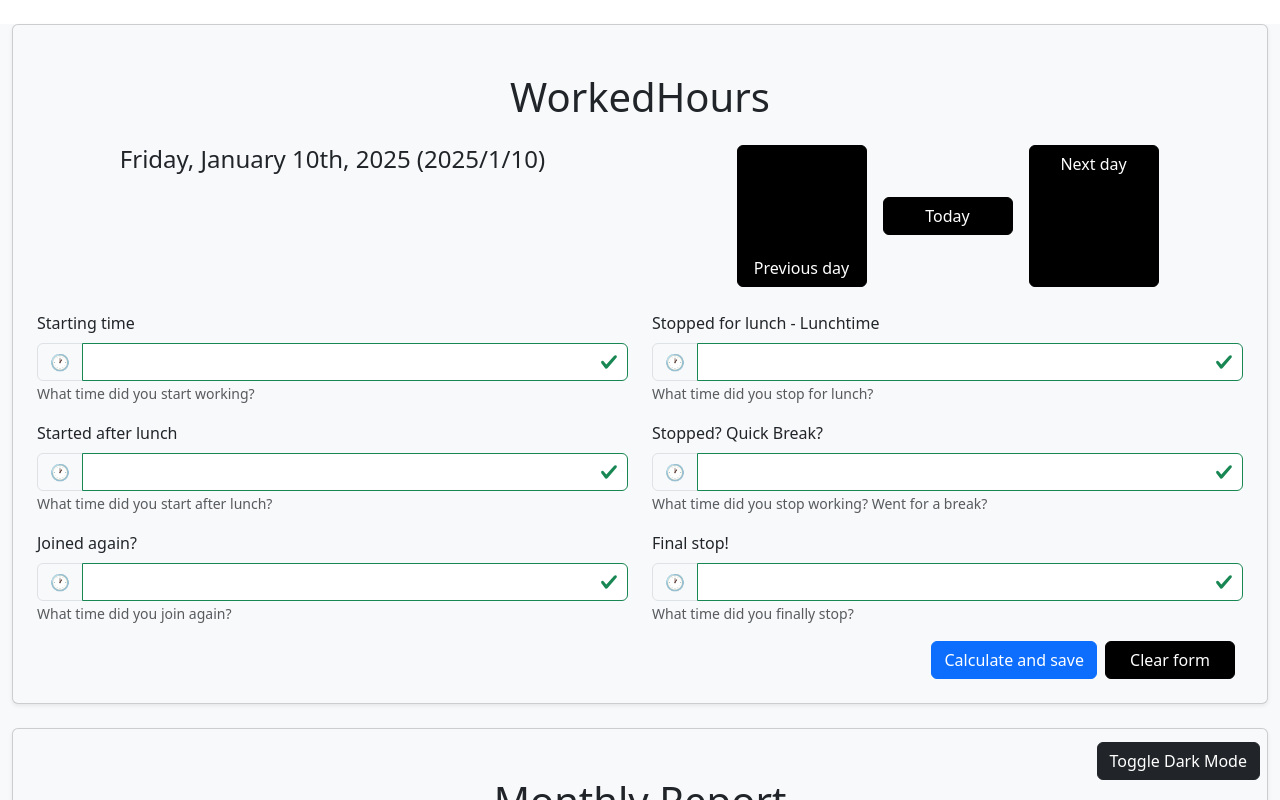
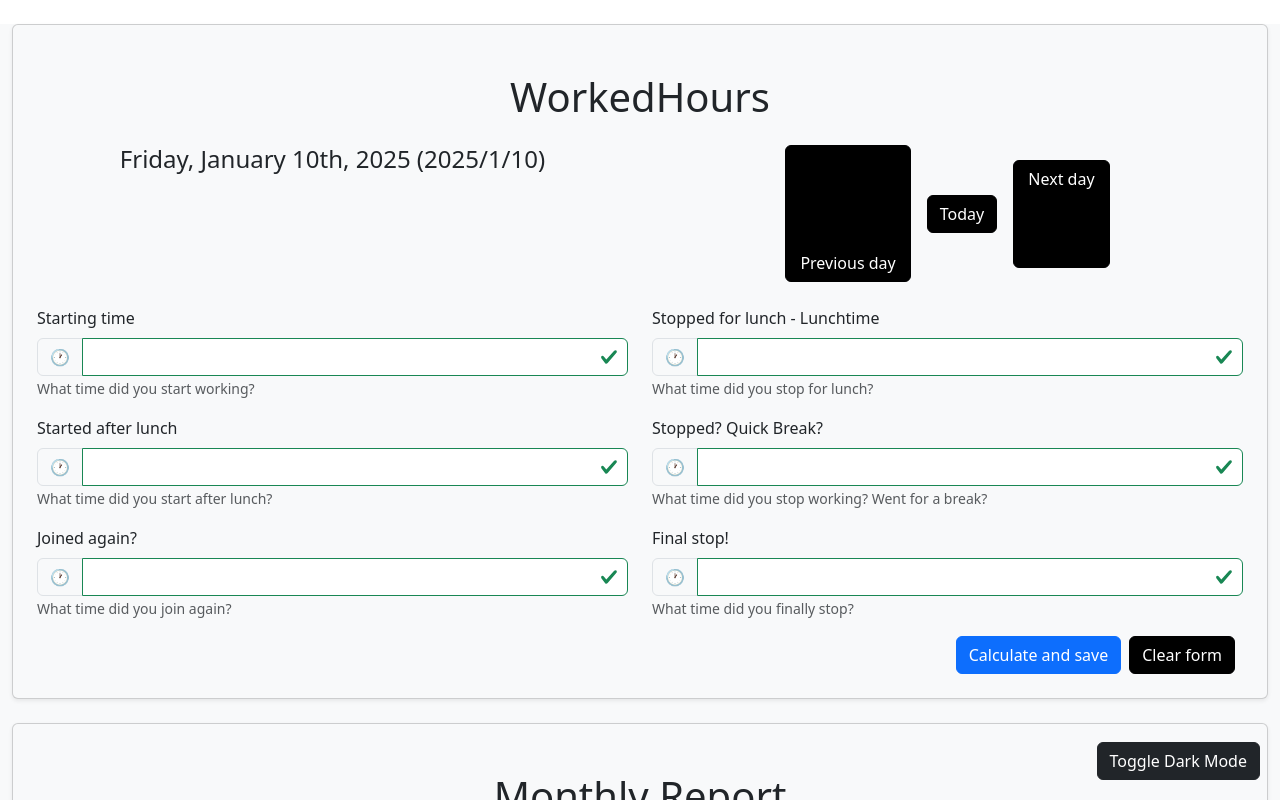
Before and after one commit to RMCampos/worked-hours-report, a React (Vite) app in the folder client/: page / in a window 1280 px wide. Shown: the top 800 px of the page. Built offline with nearby package versions, Linux system fonts and the light colour scheme.

Commit message:
fix: button size for smaller screens

```diff
--- a/client/src/styles/custom.scss
+++ b/client/src/styles/custom.scss
@@ -16,7 +16,6 @@ h1, h3 {
   background-color: #000;
   color: #fff;
   border: 1px solid #000;
-  min-width: 130px;
 }
 
 .btn-lighter {
```
